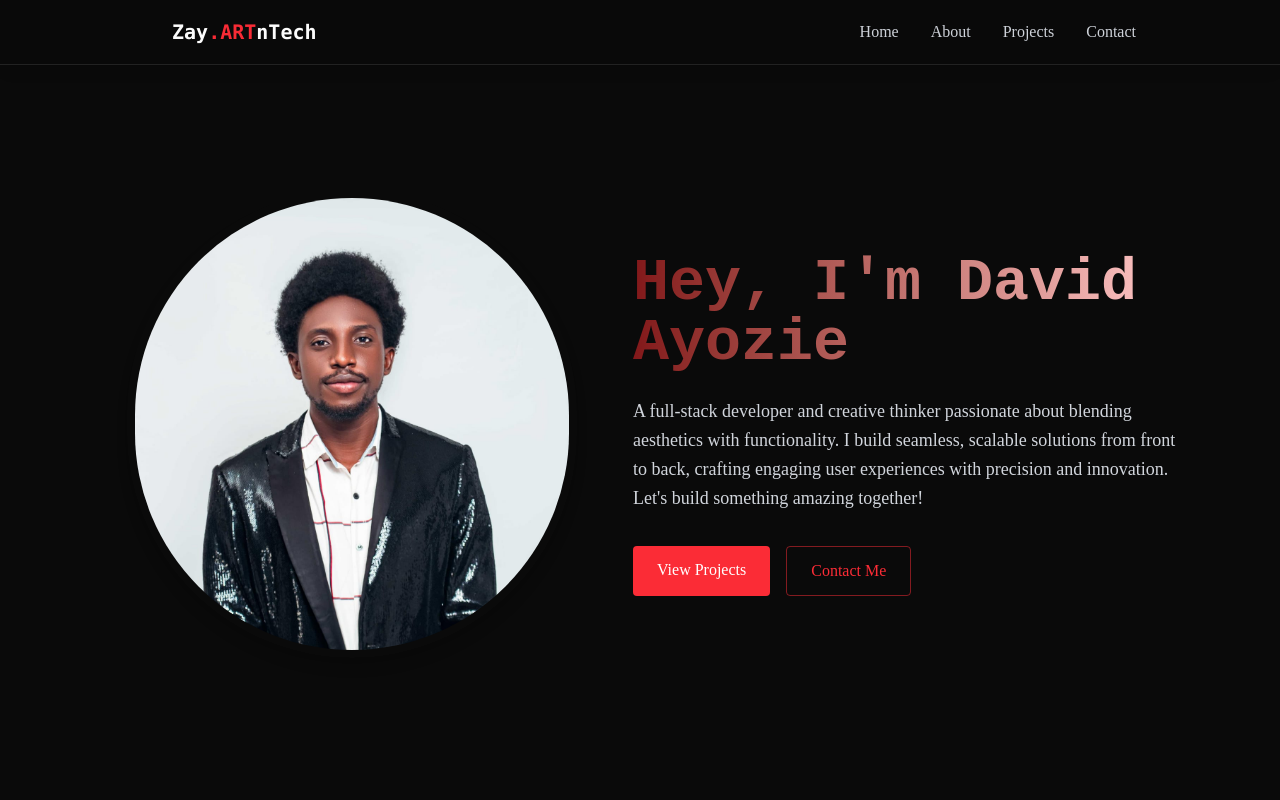
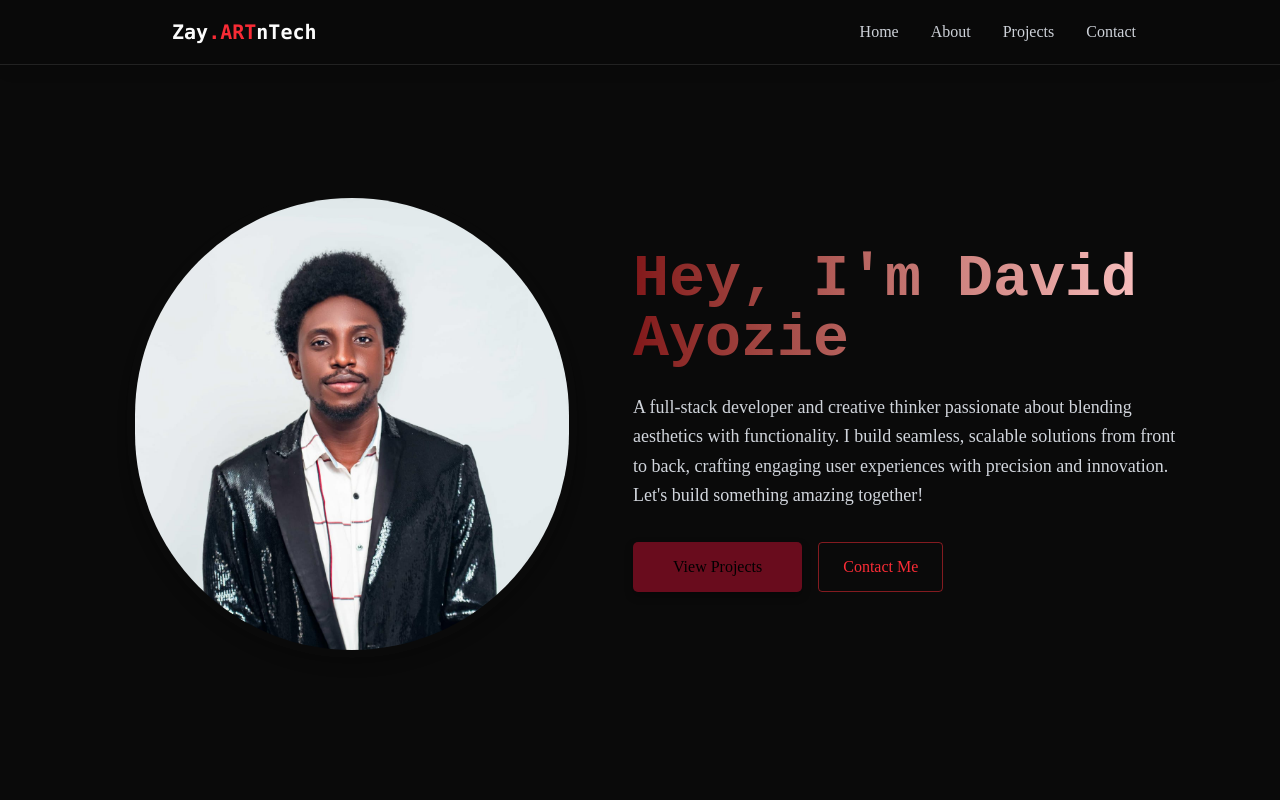
Before and after one commit to Davozay/daveozayz-portfolio, a React (Vite) app: page / in a window 1280 px wide. Shown: the top 800 px of the page. Built offline with nearby package versions, Linux system fonts and the light colour scheme.

Commit message:
Updated portfolio with new changes

```diff
--- /dev/null
+++ b/src/components/Button.jsx
@@ -0,0 +1,49 @@
+import  { useRef, useEffect } from 'react';
+
+
+const Button = () => {
+  const btnRef = useRef(null);
+
+
+  useEffect(() => {
+    const btnEle = btnRef.current;
+    btnEle.style.setProperty("--width", "0px");
+    btnEle.style.setProperty("--height", "0px");
+  }, []);
+
+  const handleMouseMove = (e) => {
+    const btnEle = btnRef.current;
+    const x = (e.pageX - btnEle.offsetLeft);
+    const y = (e.pageY - btnEle.offsetTop);
+
+    btnEle.style.setProperty("--xPos", x + "px");
+    btnEle.style.setProperty("--yPos", y + "px");
+  };
+
+  const handleMouseEnter = () => {
+    const btnEle = btnRef.current;
+    btnEle.style.setProperty("--width", "300px");
+    btnEle.style.setProperty("--height", "300px");
+  };
+
+  const handleMouseLeave = () => {
+    const btnEle = btnRef.current;
+    btnEle.style.setProperty("--width", "0px");
+    btnEle.style.setProperty("--height", "0px");
+  };
+
+  return (
+    <a
+      href="#projects"
+      className="btn  "
+      ref={btnRef}
+      onMouseMove={handleMouseMove}
+      onMouseEnter={handleMouseEnter}
+      onMouseLeave={handleMouseLeave}
+    >
+      <span>View Projects</span>
+    </a>
+  );
+};
+
+export default Button;
--- a/src/components/sections/Home.jsx
+++ b/src/components/sections/Home.jsx
@@ -1,7 +1,9 @@
 // import { animate, stagger } from "motion";
+// eslint-disable-next-line no-unused-vars
 import { delay } from "motion";
 import christian from "../../assets/mainShock.jpg";
 import { motion } from "motion/react";
+import Button from "../Button";
 
 const textVariants = {
   initial: {
@@ -22,6 +24,7 @@ const textVariants = {
 
 export const Home = () => {
   const tryn = ' Let\'s';
+  const hyph ="'"
 
   return (
     <section
@@ -52,7 +55,7 @@ export const Home = () => {
           variants={textVariants}
           className="text-5xl md:text-6xl font-bold mb-6 bg-gradient-to-r from-red-900 to-red-200 bg-clip-text text-transparent animate-fade-in"
         >
-          Hey, I&apos;m David Ayozie
+          Hey, I{hyph}m David Ayozie
         </motion.h1>
 
         <p className="text-gray-300 text-lg mb-8 leading-relaxed">
@@ -68,17 +71,18 @@ export const Home = () => {
         >
           <motion.a
             variants={textVariants}
-            href="#projects"
-            className="bg-red-500 text-white py-3 px-6 rounded font-medium transition relative overflow-hidden hover:translate-y-0.5
-hover:shadow-[0_0_15px_rgba(128,20,40,0.8)] "
+            href=""
+//             className="bg-red-500 text-white py-3 px-6 rounded font-medium transition relative overflow-hidden hover:translate-y-0.5
+// hover:shadow-[0_0_15px_rgba(128,20,40,0.8)] "
           >
-            View Projects
+            <Button />
+
           </motion.a>
           <motion.a
             variants={textVariants}
             href="#contact"
-            className="border border-red-500/50 text-red-500 py-3 px-6 overflow-hidden rounded font-medium transition-all duration-100 hover:translate-y-0.5
-hover:shadow-[0_0_15px_rgba(128,20,40,0.2)] hover:bg-red-600/30 hover:text-white"
+            className="h-[50px] border border-red-500/50 text-red-500 py-3 px-6 overflow-hidden rounded font-medium transition-all duration-100 hover:translate-y-0.5
+hover:shadow-[0_0_15px_rgba(128,20,40,0.2)] hover:bg-red-600/30 hover:text-white "
           >
             Contact Me
           </motion.a>
--- a/src/components/sections/Projectwhat.jsx
+++ /dev/null
@@ -1,7 +0,0 @@
-
-
-export const Projectwhat = () => {
-  return (
-    <div>Projectwhat</div>
-  )
-}
--- a/src/index.css
+++ b/src/index.css
@@ -240,3 +240,37 @@ li {
   bottom: 20px;
   animation: anime 3s linear infinite;
 }
+
+.btn {
+  background-color: rgba(129, 13, 34, 0.8);
+  padding: 20px 40px;
+  border-radius: 5px;
+  box-shadow: 0 4px 8px rgba(0, 0, 0, .3);
+  text-decoration: none;
+  color: black;
+  position: relative;
+  overflow: hidden;
+  display: inline-block;
+  height: 50px;
+}
+
+.btn span {
+  top: -7px;
+  position: relative;
+  z-index: 1;
+}
+
+.btn::before {
+  content: "";
+  position: absolute;
+  background-color: rgba(206, 18, 52, 0.8);
+  width: var(--width, 0px);
+  /* Default to 0px if not set */
+  height: var(--height, 0px);
+  /* Default to 0px if not set */
+  left: var(--xPos, 0px);
+  top: var(--yPos, 0px);
+  transform: translate(-50%, -50%);
+  border-radius: 50%;
+  transition: width 0.5s ease-out, height 0.5s ease-out;
+}
```
